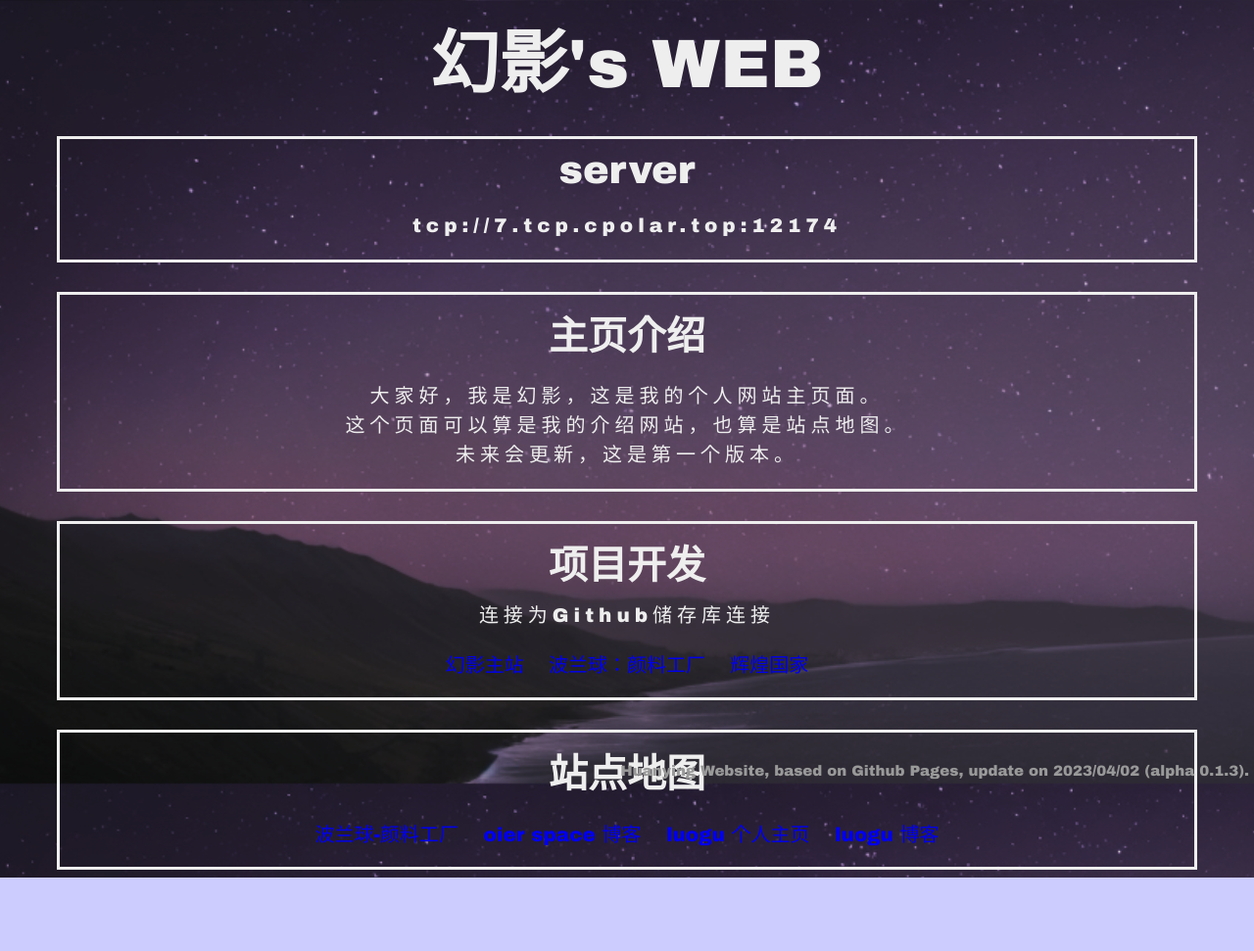
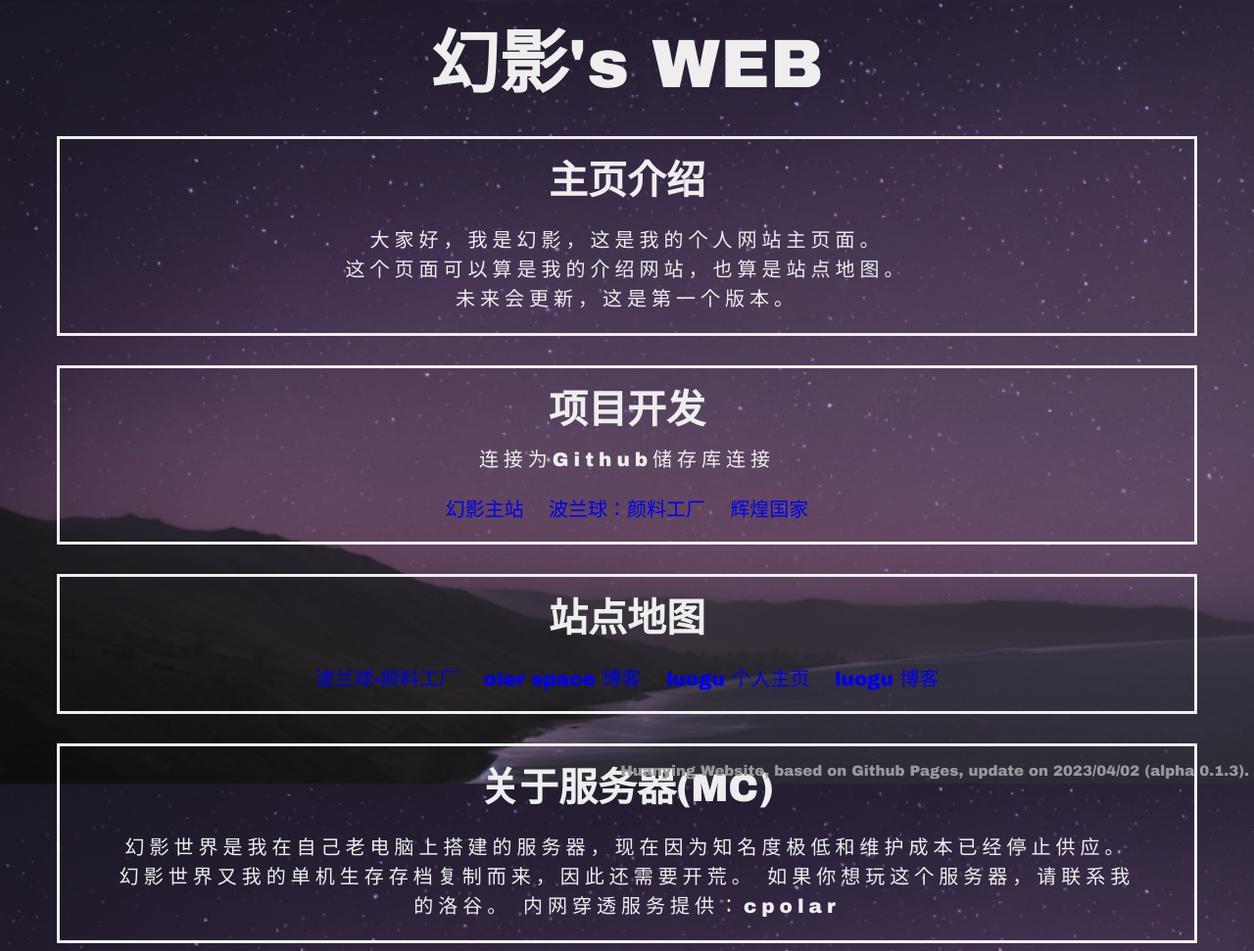
Before and after one commit to BenParallel/BenParallel.github.io, a plain HTML site: page index.html in a window 1280 px wide. Shown: the whole page at 98% size. Before the commit the page ends 896 px from the top, so only its background shows below. Drawn offline with Linux system fonts and the light colour scheme.

Commit message:
Update index.html

```diff
--- a/index.html
+++ b/index.html
@@ -14,15 +14,6 @@
     <body>
         <div id="title">
         	幻影's WEB
-        </div>
-
-	<div class="block">
-        	<h2 class="header">
-        		server
-        	</h2>
-        	<p class="pha">
-	       		tcp://7.tcp.cpolar.top:12174
-       		</p>
         </div>
 
         <div id="info" class="block">
@@ -64,6 +55,18 @@
         	</div>
         </div>
 
+	<div class="block">
+        	<h2 class="header">
+        		关于服务器(MC)
+        	</h2>
+        	<p class="pha">
+	       		幻影世界是我在自己老电脑上搭建的服务器，现在因为知名度极低和维护成本已经停止供应。
+			幻影世界又我的单机生存存档复制而来，因此还需要开荒。
+			如果你想玩这个服务器，请联系我的洛谷。
+			内网穿透服务提供：cpolar
+       		</p>
+        </div>
+
        	<div id='footnote'>
        		<p class="spha">
        			Huanying Website, based on Github Pages, update on 2023/04/02 (alpha 0.1.3).
```
